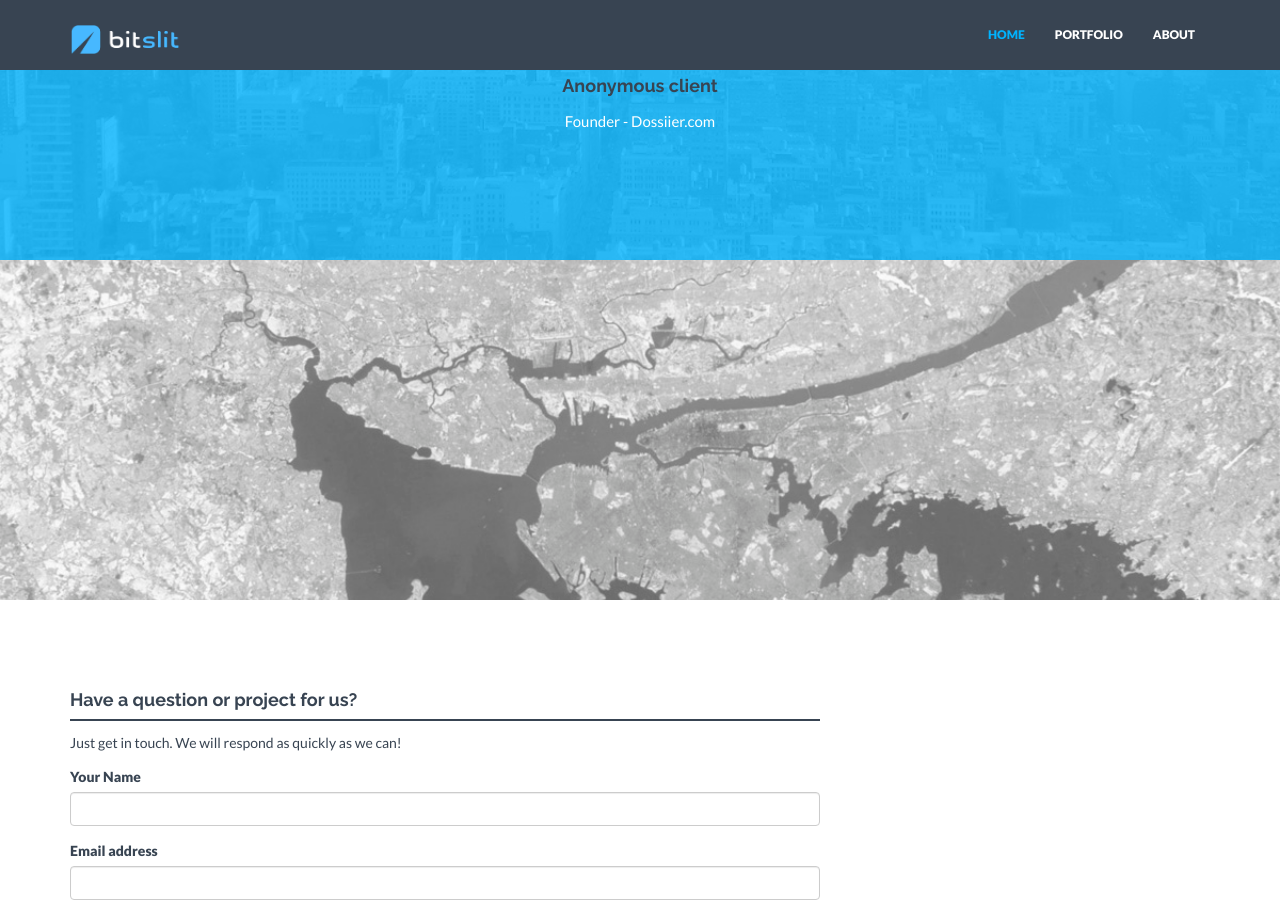
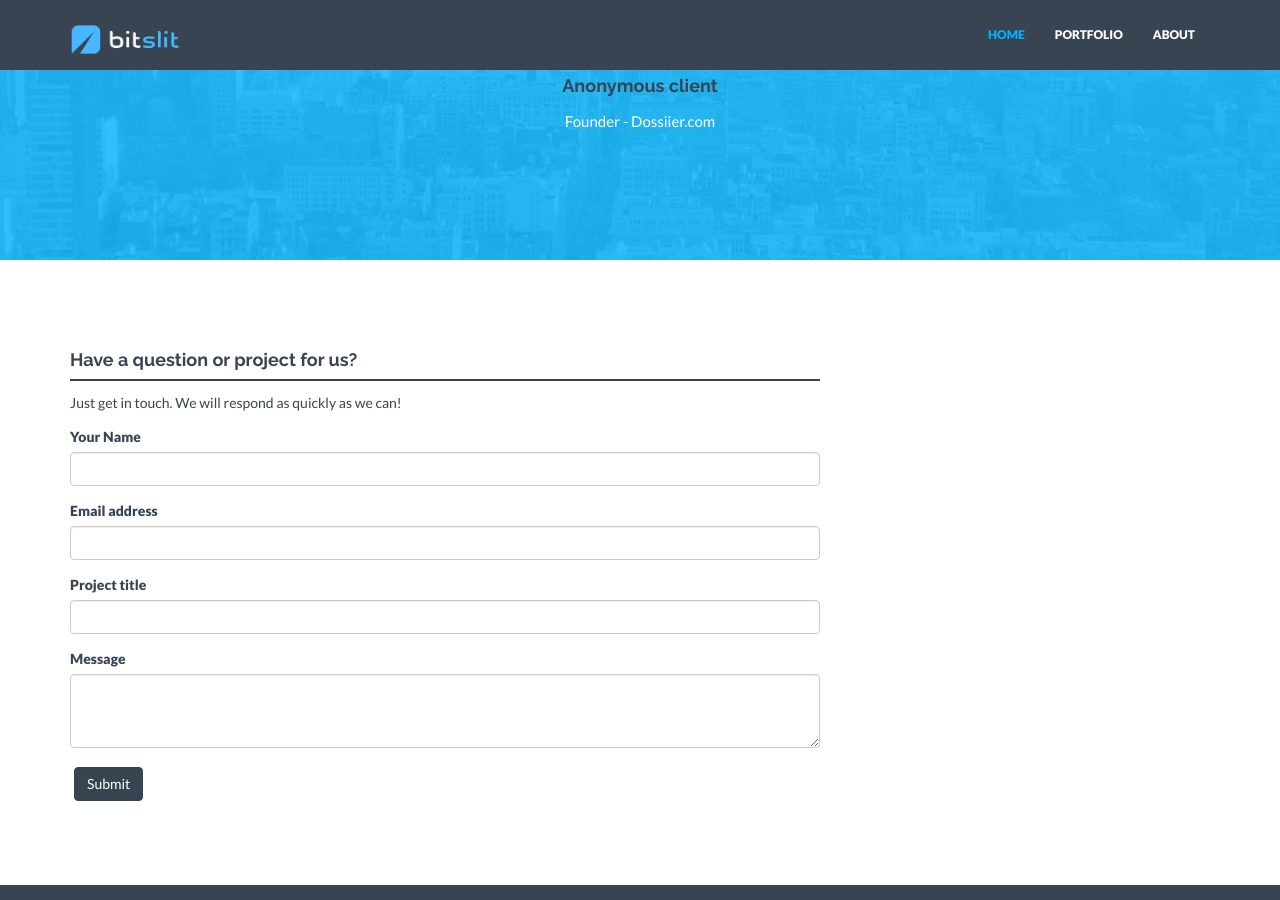
Before and after one commit to bitslit/portfolio, a Jekyll site: the page built from index.html, in a window 1280 px wide and 900 px high, scrolled down 1508 px. Built offline with Jekyll 4.4.1, drawn with Linux system fonts in a browser that asks for light colours; nearby versions of some CDN libraries.

Commit message:
Update testimonial.html

```diff
--- a/_includes/testimonial.html
+++ b/_includes/testimonial.html
@@ -11,8 +11,6 @@
         </div><! --/row -->
     </div><! --/container -->
 </div><! --/twrap -->
-
-<div id="contactwrap"></div>
 
 <div class="container mtb">
     <div class="row">
```
